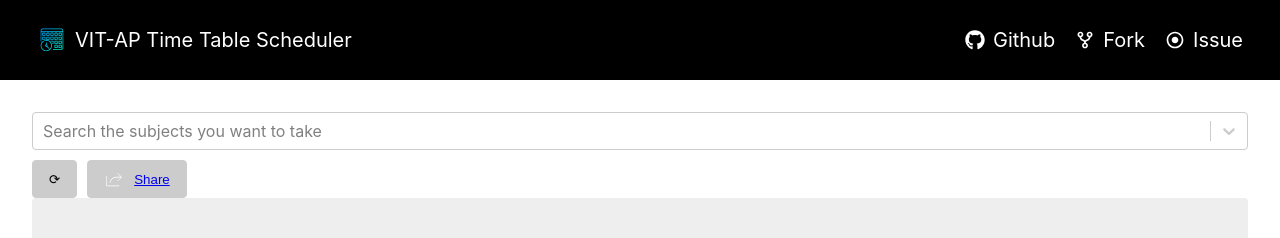
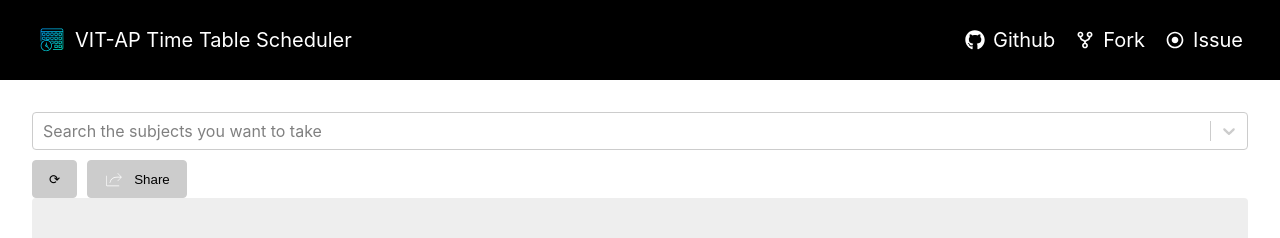
Before and after one commit to Sarath191181208/vitap-timetable-scheduler, a React (Vite) app: page / in a window 1280 px wide. Shown: the top 238 px of the page. Built offline with nearby package versions, Linux system fonts and the light colour scheme.

Commit message:
Implemented the share button

```diff
--- a/src/App.jsx
+++ b/src/App.jsx
@@ -55,9 +55,24 @@ function App() {
       timeTable,
       subSlotDict,
     );
-
-    return `/share?v=1&sem=${semID}&data=${compressedBase16URI}`;
-  }
+    const shareableLink = `/share?v=1&sem=${semID}&data=${compressedBase16URI}`;
+    if(navigator.share){
+      navigator.share({
+        title: "VIT-AP TIME TABLE SCHEDULER",
+        text: "Shareable Link",
+        url: shareableLink,
+      })
+      .then(() => {
+        console.log("Link shared Successfully");
+    })
+      .catch((error) => {
+        console.log("Erorr Sharing: ",error);
+      });
+    }
+    else{
+      alert("Your browser doesn't support the Web Share API");
+    }
+  };
 
   const onTimeSlotClick = (/** @type {string} */ timeSlot) => {
     let newBlockedTimeSlots = [];
@@ -127,6 +142,17 @@ function App() {
       ⟳{" "}
     </button>
   );
+  const ShareButton = (<button id="share-button" onClick={getShareableLink}>
+  <img
+    src="/share.svg"
+    alt="Share Icon"
+    width="20px"
+    height="20px"
+  />
+  <div>Share</div>
+
+   </button>
+  );
 
   const CantGenerateTimeTableMessage = (
     <div className="error-message">
@@ -148,19 +174,9 @@ function App() {
       <div className="action-buttons">
 
       {RefreshButton}
+      {ShareButton}
 
-      <Link to={getShareableLink()}>
-        <button id="share-button">
-        <img
-          src="/share.svg"
-          alt="Share Icon"
-          width="20px"
-          height="20px"
-        />
-        <div>Share</div>
 
-         </button>
-      </Link>
       </div>
 
       {isEmpty(timeTable)
```
